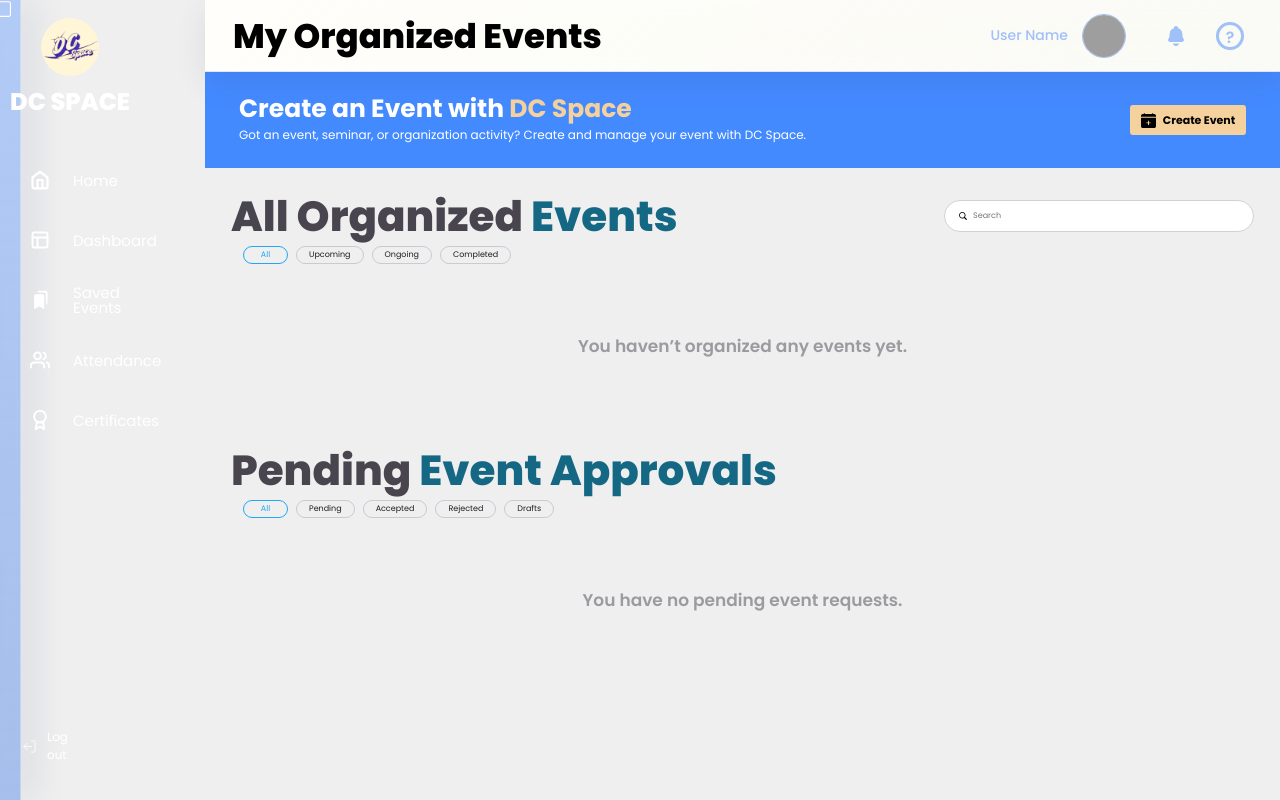
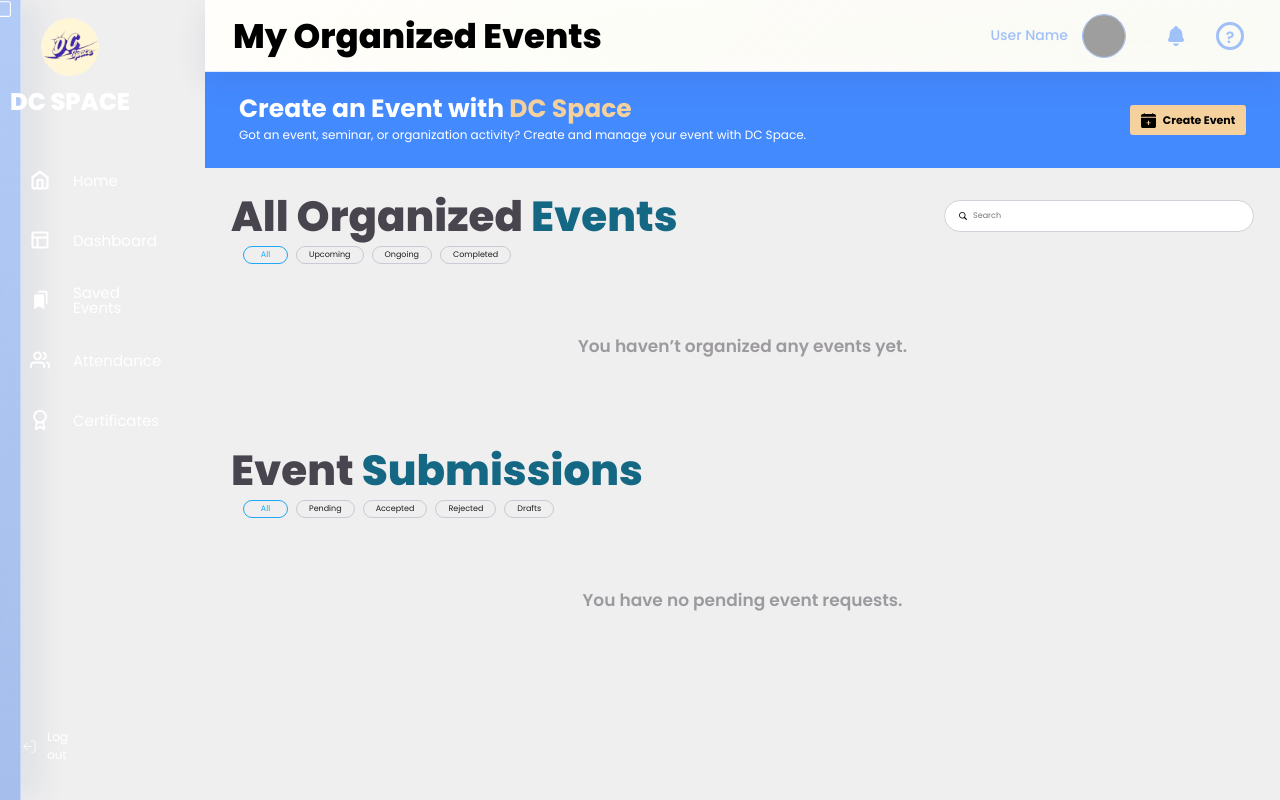
Before and after one commit to misxabien/DCSPACE_NEXT_WEB, a Next.js app: page /events-organized in a window 1280 px wide. Built offline with nearby package versions, Linux system fonts and the light colour scheme; grey boxes are pictures that could not be loaded; a web font is replaced by a local one.

Commit message:
Changed 'Pending Event Approvals' to 'Event Submissions' and removed the other irrelevant option in the roles on create account page.

```diff
--- a/components/EventsOrganizedPageContent.tsx
+++ b/components/EventsOrganizedPageContent.tsx
@@ -194,7 +194,7 @@ export function EventsOrganizedPageContent() {
         <div className="organized-section__header">
           <div>
             <h2>
-              Pending <span>Event Approvals</span>
+              Event <span>Submissions</span>
             </h2>
             <div className="organized-filter-row">
               {approvalFilters.map((filter) => (
--- a/components/RegisterAccountContent.tsx
+++ b/components/RegisterAccountContent.tsx
@@ -311,8 +311,7 @@ export function RegisterAccountContent() {
                     Choose your role
                   </option>
                   <option value="Organization Member">Organization Member</option>
-                  <option value="Officer">Organization Officer</option>
-                  <option value="Volunteer">Volunteer</option>
+                  <option value="Organization Officer">Organization Officer</option>
                 </select>
               </label>
 
```
